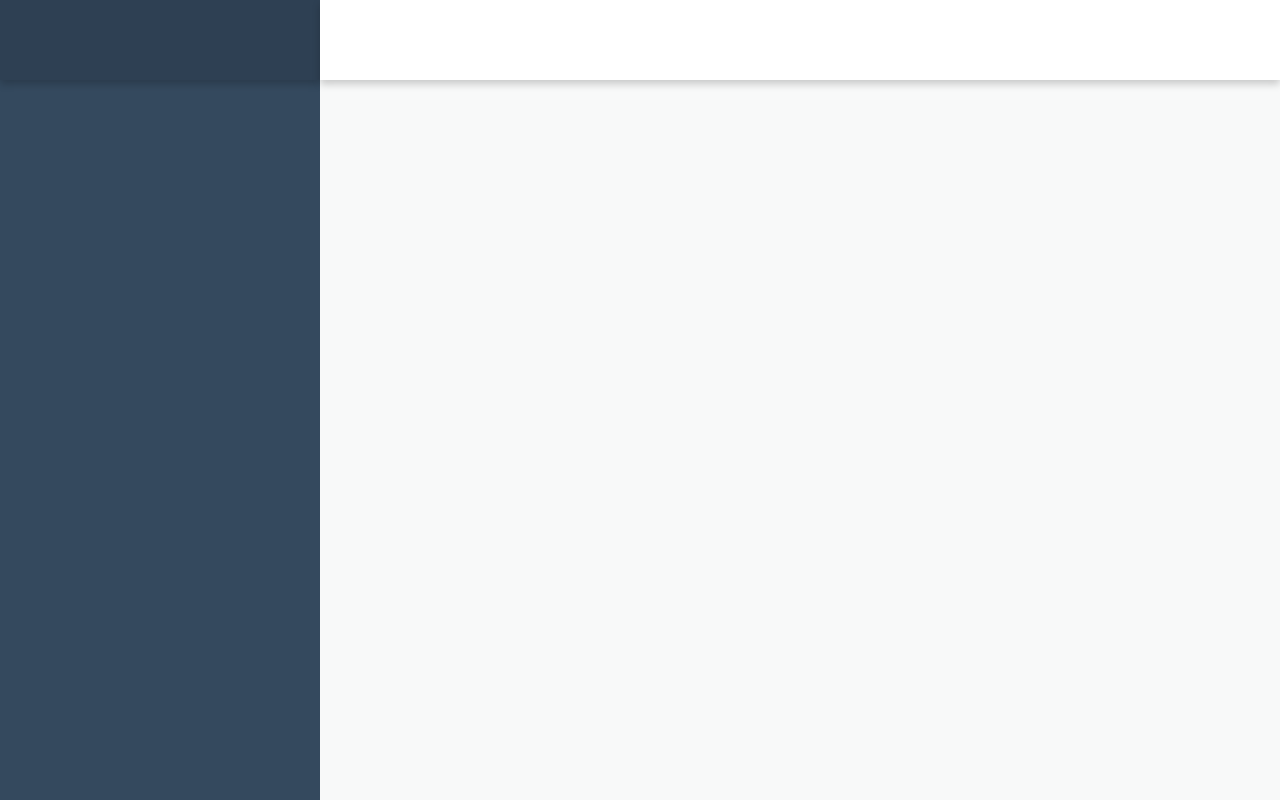
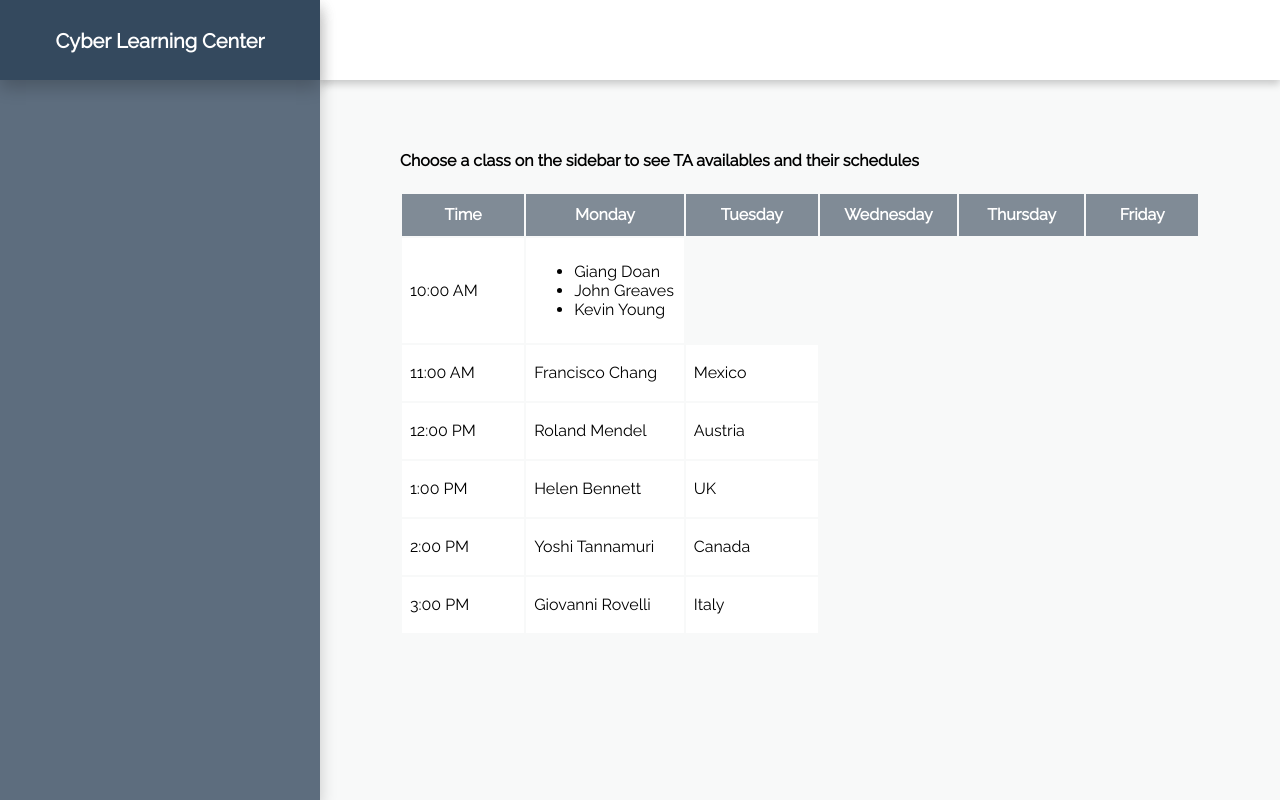
Before and after one commit to cassandrale179/clc_website, a Vue app: page / in a window 1280 px wide. Built offline with nearby package versions, Linux system fonts and the light colour scheme.

Commit message:
TA schedule

```diff
--- a/package.json
+++ b/package.json
@@ -9,6 +9,7 @@
   },
   "dependencies": {
     "@fortawesome/fontawesome-svg-core": "^1.2.28",
+    "@fortawesome/free-solid-svg-icons": "^5.13.0",
     "@fortawesome/vue-fontawesome": "^0.1.9",
     "core-js": "^3.6.4",
     "vue": "^2.6.11"
--- a/src/components/HelloWorld.vue
+++ b/src/components/HelloWorld.vue
@@ -3,15 +3,10 @@
 
   <div class="sidebar card">
     <div class="sidebar-title card">
-      <!-- <h1> Cyber Learning Center </h1>
-      <h3> Drexel University Department of Computer Science </h3>
-      <h5> Market Room 1066 &#8231; Winter 2020 </h5> -->
+       <h1> Cyber Learning Center </h1>
     </div>
     <div class="classes">
-      <!-- <div class="course"> CS 171: Intro to Programming I <span class="arrow"> >> </span> </div>
-      <div class="course"> CS 172: Intro to Programming II <span class="arrow"> >> </span>  </div>
-      <div class="course"> SE 181: Software Engineering <span class="arrow"> >> </span>  </div>
-      <div class="course"> CS 360: Programming Languages <span class="arrow"> >> </span>  </div> -->
+
     </div>
   </div>
 
@@ -19,46 +14,60 @@
     <div class="mainview-title card">
 
     </div>
-     <!-- <h3> Drexel University Department of Computer Science </h3>
-      <h5> Market Room 1066 &#8231; Winter 2020 </h5> -->
-    <!-- <div class="timetable">
+
+     <div class="courses">
+       <h4> Choose a class on the sidebar to see TA availables and their schedules </h4>
+     </div>
+
+    <div class="timetable">
     <table>
       <tr>
-        <th>Company</th>
-        <th>Contact</th>
-        <th>Country</th>
+        <th>Time</th>
+        <th>Monday</th>
+        <th>Tuesday</th>
+        <th>Wednesday</th>
+        <th>Thursday</th>
+        <th>Friday</th>
       </tr>
       <tr>
-        <td>Alfreds Futterkiste</td>
-        <td>Maria Anders</td>
-        <td>Germany</td>
+        <td>10:00 AM</td>
+        <td>
+          <ul>
+            <li> Giang Doan </li>
+            <li> John Greaves </li>
+            <li> Kevin Young </li>
+           </ul>
+        </td>
+
       </tr>
       <tr>
-        <td>Centro comercial Moctezuma</td>
+         <td>11:00 AM</td>
         <td>Francisco Chang</td>
         <td>Mexico</td>
       </tr>
       <tr>
-        <td>Ernst Handel</td>
+        <td>12:00 PM</td>
         <td>Roland Mendel</td>
         <td>Austria</td>
       </tr>
       <tr>
-        <td>Island Trading</td>
+         <td>1:00 PM</td>
         <td>Helen Bennett</td>
         <td>UK</td>
       </tr>
       <tr>
-        <td>Laughing Bacchus Winecellars</td>
+         <td>2:00 PM</td>
         <td>Yoshi Tannamuri</td>
         <td>Canada</td>
       </tr>
       <tr>
-        <td>Magazzini Alimentari Riuniti</td>
+        <td>3:00 PM</td>
         <td>Giovanni Rovelli</td>
         <td>Italy</td>
       </tr>
-    </table> </div> -->
+    </table>
+
+    </div>
   </div>
 </div>
 
@@ -70,9 +79,22 @@
 export default {
   name: 'HelloWorld',
   props: {
-    msg: String
+    msg: String,
+  },
+  data(){
+    return {
+      items: [ 'CI 102', 'CI 103', 'CI 492', 'CS 164',
+      'CS 171', 'CS 172', 'CS 260', 'CS 265', 'CS 270', 'CS 283',
+      'CS 303', 'CS 338', 'CS 342', 'CS 345', 'CS 360', 'CS 370',
+      'CS 375', 'CS 383', 'CS 387', 'CS 432', 'CS 435', 'CS 522', 'CS 525',
+      'CS 530', 'CS 544', 'CS 571', 'CS 613', 'CS 645', 'CS 676',
+      'CS T680', 'SE 181',' SE 211', 'SE 310', 'SE 311', 'SE 410', 'SE 576', 'SE 577']
+    }
   }
 }
+
+
+
 </script>
 
 <!-- Add "scoped" attribute to limit CSS to this component only -->
@@ -98,21 +120,36 @@ hr {
   box-shadow: 0 8px 16px 0 rgba(0,0,0,0.2);
 }
 
+.courses{
+  width: 90%;
+  margin-top: -30px;
+}
 .course{
-  margin-top: 1vh;
-  padding: 1vh;
+  padding-left: 2vh;
+  padding-right: 2vh;
+  background: #212F3D;
+  display: inline;
+  line-height: 3em;
+  color: white;
+  border-radius: 5px;
+  font-size: 10px;
+  font-family: 'Raleway', sans-serif;
+
 }
 
 .sidebar{
   position: absolute;
   height: 100%;
   width: 40vh;
-  background: #34495E;
+  background: #5D6D7E;
   color: white;
+  z-index: 1000;
 }
 
-.sidebar h3, h5{
-  margin-top: -10px;
+.sidebar h1{
+  margin-top: 13px;
+  font-size: 20px;
+  text-align: center;
 }
 
 .sidebar hr{
@@ -120,8 +157,9 @@ hr {
 }
 
 .sidebar-title{
-  height: 10vh;
-  background: #2E4053;
+  height: 6vh;
+  background: #34495E;
+  padding: 2vh;
 }
 
 .mainview{
@@ -131,6 +169,8 @@ hr {
   right: 0px;
   bottom: 0px;
   background: #F8F9F9;
+  padding-left: 10vh;
+  padding-top: 20vh;
 }
 
 .mainview-title{
@@ -143,16 +183,23 @@ hr {
 
 }
 
-
-
 .timetable{
-  margin-left: 5vh;
-  margin-top: 5vh;
   width: 100vh;
   height: 80vh;
 }
 
-
+th{
+  background: #808B96;
+  color: white;
+  width: 25vh;
+  height: 5vh;
+}
+td{
+  width: 25vh;
+  height: 5vh;
+  background: white;
+  padding: 1vh;
+}
 
 
 </style>
--- a/src/main.js
+++ b/src/main.js
@@ -1,19 +1,14 @@
 import Vue from 'vue'
 import App from './App.vue'
-// import { FontAwesomeIcon } from '@fortawesome/vue-fontawesome'
+import { library } from '@fortawesome/fontawesome-svg-core'
+import { faCoffee } from '@fortawesome/free-solid-svg-icons'
+import { FontAwesomeIcon } from '@fortawesome/vue-fontawesome'
 
+library.add(faCoffee)
 
-// Vue.component('font-awesome-icon', FontAwesomeIcon)
-
+Vue.component('font-awesome-icon', FontAwesomeIcon)
 
 Vue.config.productionTip = false
-// new Vue({
-//   el: "#app",
-//   components: { App },
-//   template: "<App/>"
-// });
-
-
 
 new Vue({
   render: h => h(App),
```
Also changed, not shown: 1 other file (tests, documents, lock files or other folders).
